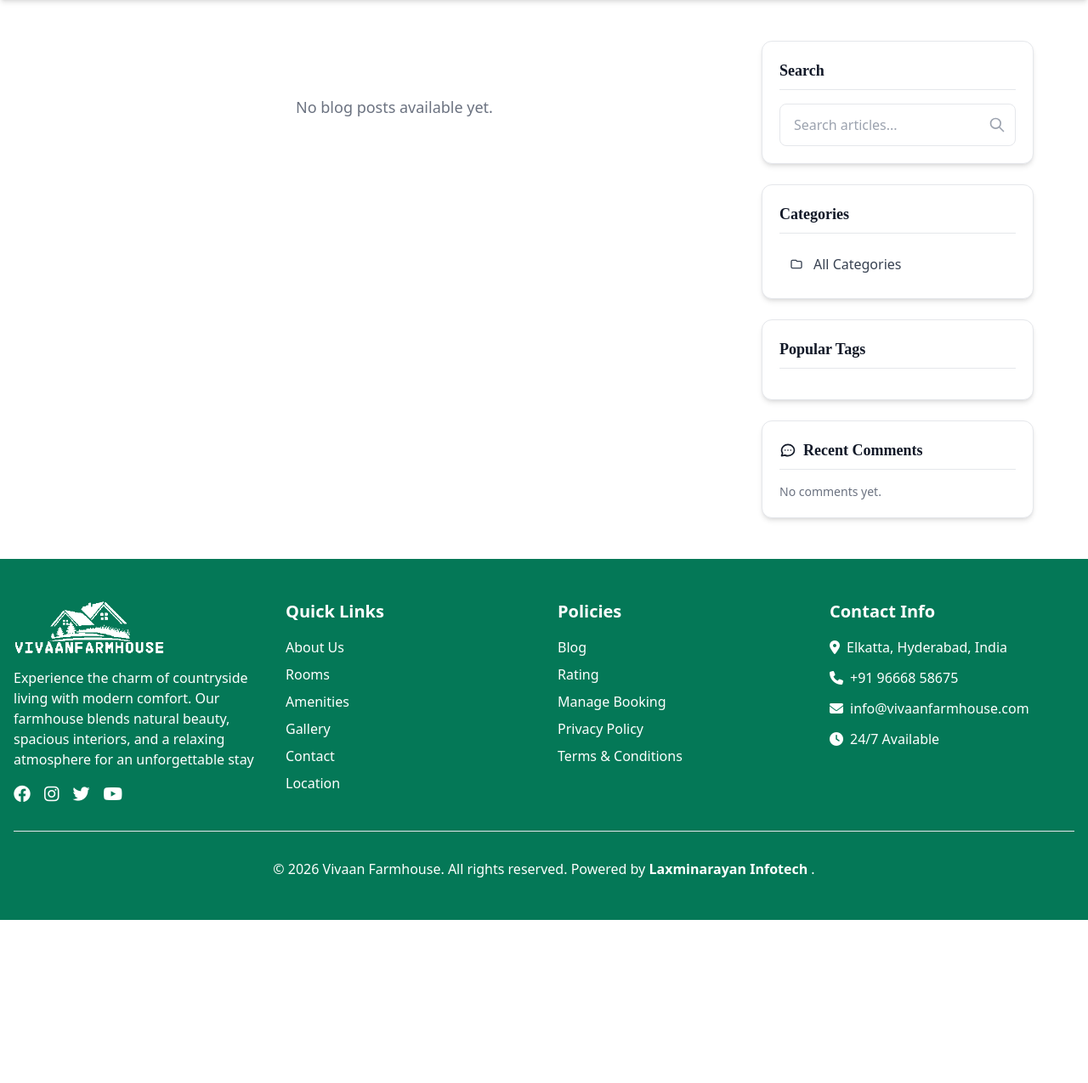
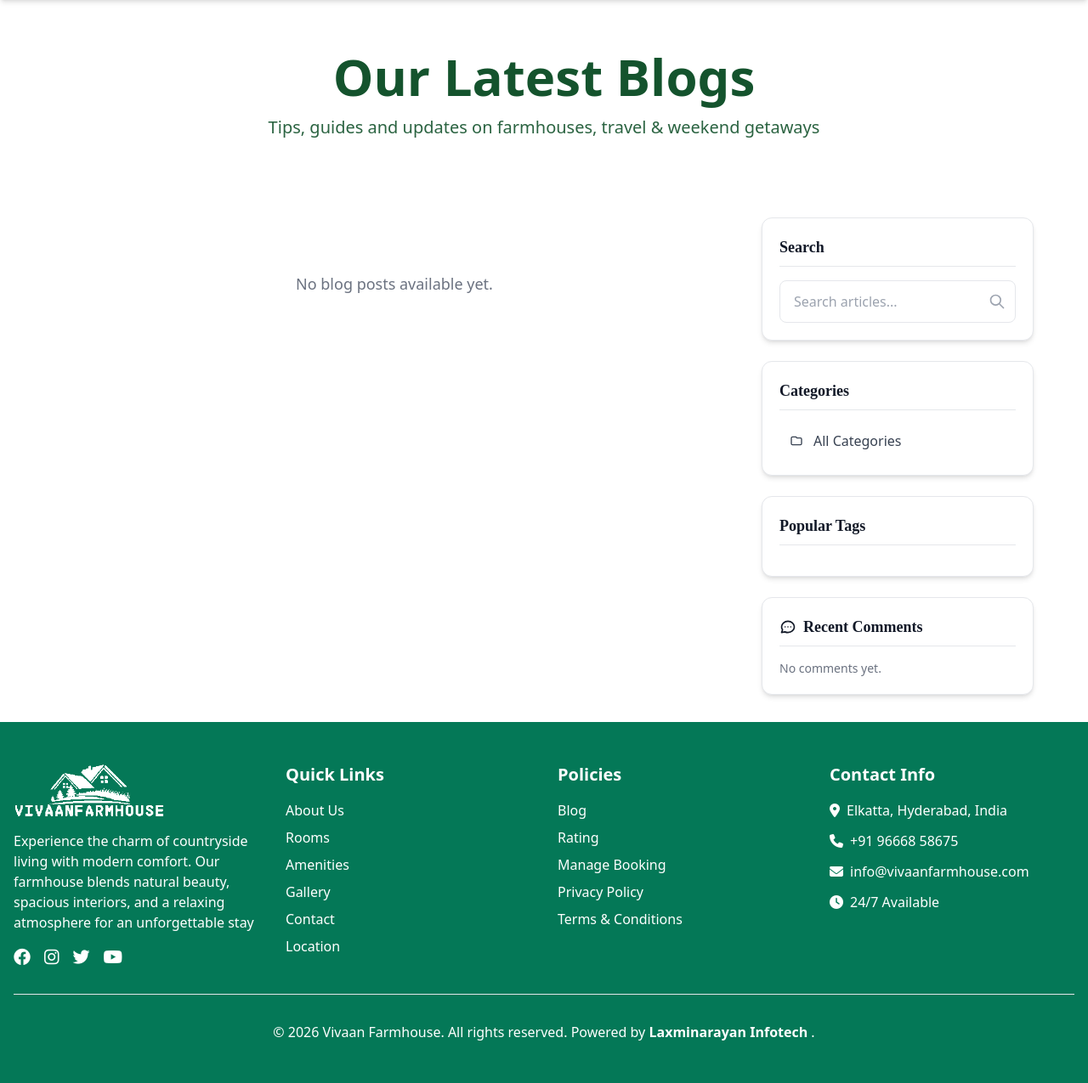
Before and after one commit to Anusha-muraboina/vivaan_formhouse, a Django app: page /blog/blog-listing/ in a window 1280 px wide. Shown: the part 80-1355 px from the top of the page at 85% size. Before the commit the page ends 1163 px from the top, so only its background shows below. Run offline with Django 4.2, Linux system fonts and the light colour scheme; data that the repository does not hold is empty; some libraries are stand-ins or nearby versions.

Commit message:
updated for the seo headings
updated for the seo headings

```diff
--- a/templates/adminpanel/amenity_list.html
+++ b/templates/adminpanel/amenity_list.html
@@ -31,7 +31,7 @@
                 <td>{{ amenity.is_featured|yesno:"Yes,No" }}</td>
                 <td>
                     {% if amenity.amenity_image %}
-                        <img src="{{ amenity.amenity_image.url }}" width="60">
+                        <img src="{{ amenity.amenity_image.url }}" width="60" alt="amenity">
                     {% endif %}
                 </td>
                 <td>
--- a/templates/adminpanel/banner_list.html
+++ b/templates/adminpanel/banner_list.html
@@ -25,7 +25,7 @@
             {% for banner in banners %}
             <tr>
                 <td>
-                    <img src="{{ banner.image.url }}" class="h-12 rounded-md">
+                    <img src="{{ banner.image.url }}" class="h-12 rounded-md" alt="banner-image">
                 </td>
                 <td>
                     <strong>{{ banner.title }}</strong><br>
--- a/templates/adminpanel/blog/blog_edit.html
+++ b/templates/adminpanel/blog/blog_edit.html
@@ -51,7 +51,7 @@
             <label>Featured Image</label>
             <input type="file" name="featured_image" class="form-control">
             {% if blog.featured_image %}
-                <img src="{{ blog.featured_image.url }}" width="120" class="mt-2">
+                <img src="{{ blog.featured_image.url }}" width="120" class="mt-2" alt="blog-image">
             {% endif %}
         </div>
 
--- a/templates/adminpanel/gallery_form.html
+++ b/templates/adminpanel/gallery_form.html
@@ -45,7 +45,7 @@
             {{ form.image }}
 
             {% if photo and photo.image %}
-            <img src="{{ photo.image.url }}"
+            <img src="{{ photo.image.url }}"  alt="gallery-image"
                  class="mt-3 w-full h-40 object-cover rounded-lg border">
             {% endif %}
         </div>
--- a/templates/adminpanel/gallery_list.html
+++ b/templates/adminpanel/gallery_list.html
@@ -55,7 +55,7 @@
         <tbody>
             {% for photo in photos %}
             <tr>
-                <td><img src="{{ photo.image.url }}" style="height:50px; border-radius:4px;"></td>
+                <td><img src="{{ photo.image.url }}" style="height:50px; border-radius:4px;" alt="gallery-image"></td>
                 <td>{{ photo.title }}</td>
                  <td>{{ photo.slot_position }}</td>
 <td>{{ photo.is_featured }}</td>
--- a/templates/blog/blog_list.html
+++ b/templates/blog/blog_list.html
@@ -1,5 +1,5 @@
 {% extends "resort/base.html" %}
-{% block title %}Blog – Vivaan Farmhouse{% endblock %}
+{% comment %} {% block title %}Blog – Vivaan Farmhouse{% endblock %} {% endcomment %}
 
 {% block content %}
 
@@ -21,9 +21,44 @@
     Discover the beauty of simple living and authentic experiences.
   </p>
 </header> {% endcomment %}
+ {% comment %} <section class="mx-auto md:px-16 px-4 md:py-12 py-4 bg-white ">
+<h1 class="text-4xl md:text-5xl font-bold text-gray-900 mb-3 text-center"
+    style="font-family: 'Playfair Display', serif;">
+  Our Latest Blogs
+</h1>
 
+<p class="text-center text-gray-500 mb-10  font-bold">
+  Tips, guides and updates on farmhouses, travel & weekend getaways
+</p>
+
+</section>  {% endcomment %}
+
+
+
+<section class="relative h-56 flex items-center bg-white justify-center text-green-900 overflow-hidden">
+    <div class="container mx-auto px-4 z-20 text-center">
+        <h1 class="text-5xl  md:text-6xl font-bold mb-4"> Our Latest Blogs</h1>
+        <p class="text-xl  opacity-90">  Tips, guides and updates on farmhouses, travel & weekend getaways</p>
+    </div>
+</section>
+
+
+{% comment %} <section class="relative h-96 flex items-center justify-center text-white overflow-hidden">
+    <div class="absolute inset-0 z-0">
+
+        <div class="absolute inset-0 bg-cover bg-center"
+            style="background-image: url('https://images.unsplash.com/photo-1445019980597-93fa8acb246c?ixlib=rb-4.0.3&auto=format&fit=crop&w=1920&q=80');">
+        </div>
+        <div class="absolute inset-0 bg-gradient-to-r from-black/70 to-black/80 z-10"></div>
+    </div>
+
+    <div class="container mx-auto px-4 z-20 text-center">
+        <h1 class="text-5xl md:text-6xl font-bold mb-4">Our Blogs</h1>
+        <p class="text-xl opacity-90">Tips, guides and updates on farmhouses, travel & weekend getaways</p>
+    </div>
+</section> {% endcomment %}
 <!-- Main Content -->
-<section class="mx-auto px-16 py-12 bg-white ">
+<section class="mx-auto md:px-16 md:py-8 py-4 px-2 bg-white ">
   <div class="flex flex-col lg:flex-row gap-8">
 
     <!-- Left Column - Blog Cards -->
--- a/templates/resort/base.html
+++ b/templates/resort/base.html
@@ -38,7 +38,7 @@
 
     {% comment %} <title>{% block title %}Vivaan Farmhouse -Elkatta(Hyderabad){% endblock %}</title> {% endcomment %}
     <!-- ✅ FAVICON -->
-    <link rel="icon" type="image/x-icon" href="{% static 'images\vivaan_favicon.jpeg' %}">
+    <link rel="icon" type="image/x-icon" href="{% static 'images\vivaan_favicon.jpeg' %}" type="image/png" >
     {% comment %} <meta name="description"
         content="Vivaan Farmhouse in Hyderabad offers valley views, cosy stays, and soulful dining, creating moments that linger."> {% endcomment %}
 
--- a/templates/resort/room_detail.html
+++ b/templates/resort/room_detail.html
@@ -192,7 +192,7 @@
                 <div class="bg-white rounded-2xl shadow-xl p-2  md:p-8 sticky top-32">
                     <div class="text-center mb-6">
                         <div class="space-y-2">
-                            <div class="text-2xl font-bold text-gray-800">Entire Farmhouse Booking</div>
+                            <h1 class="md:text-3xl text-xl font-bold text-gray-800">Entire Farmhouse Booking</h1>
                             <div class="flex justify-between text-sm text-gray-600 ">
                                 <span>Monday-Friday (Week days)</span>
                                 <span class="font-bold text-emerald-600">₹{{ pricing.weekday_price }}</span>
@@ -830,7 +830,7 @@
 
                 <!-- Amenities -->
                 <div class="bg-white rounded-2xl shadow-lg p-8 mb-8">
-                    <h2 class="text-3xl font-bold text-gray-800 mb-6">Room Amenities</h2>
+                    <h2 class="text-3xl font-bold text-gray-800 mb-6">Farmhouse Amenities</h2>
                     <div class="grid grid-cols-2 md:grid-cols-3 gap-4">
                         <div class="flex items-center text-gray-700">
                             <i class="fas fa-wifi text-emerald-700  mr-3"></i>
@@ -874,7 +874,7 @@
 
                 <!-- Description -->
                 <div class=" rounded-2xl shadow-lg p-8  bg-white">
-                    <h2 class="text-3xl font-bold text-gray-800 mb-6">Room Description</h2>
+                    {% comment %} <h2 class="text-3xl font-bold text-gray-800 mb-6">Room Description</h2> {% endcomment %}
                     <p class="text-gray-600 text-lg leading-relaxed mb-6">{{ room_category.description|safe }}</p>
                     {% comment %} <div class="rounded-2xl shadow-lg p-8 bg-white">
                         {{ room_category.description|safe }}
```
Also changed, not shown: resort_project/settings.py (+9 -4 lines), templates/resort/home.html (+12 -3 lines), templates/resort/leave_review.html (+8 -8 lines).
